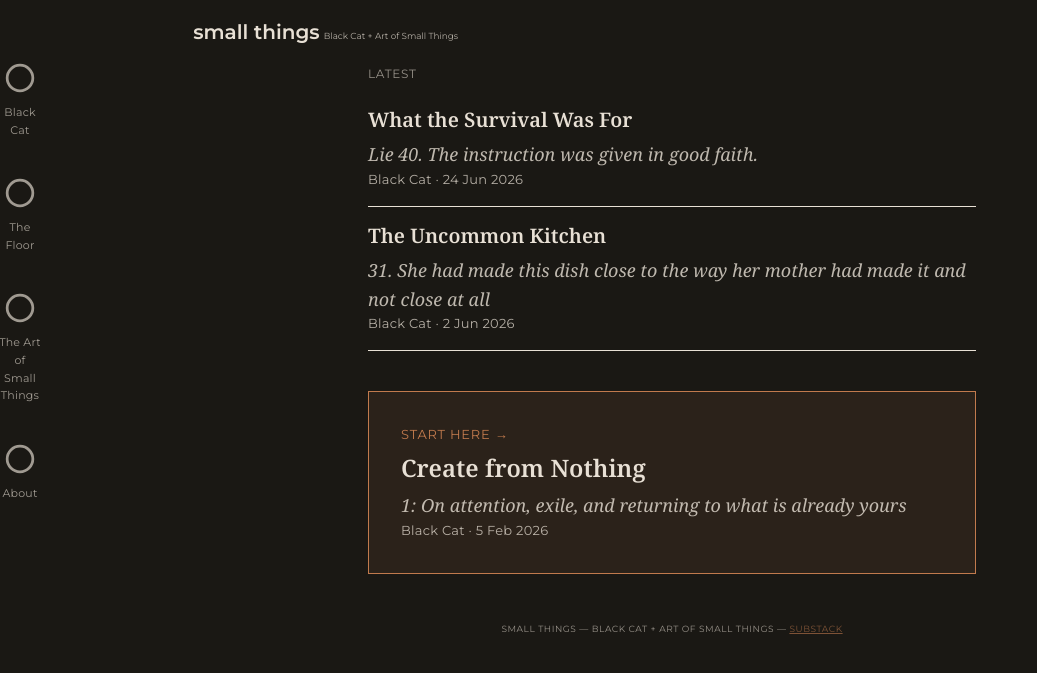
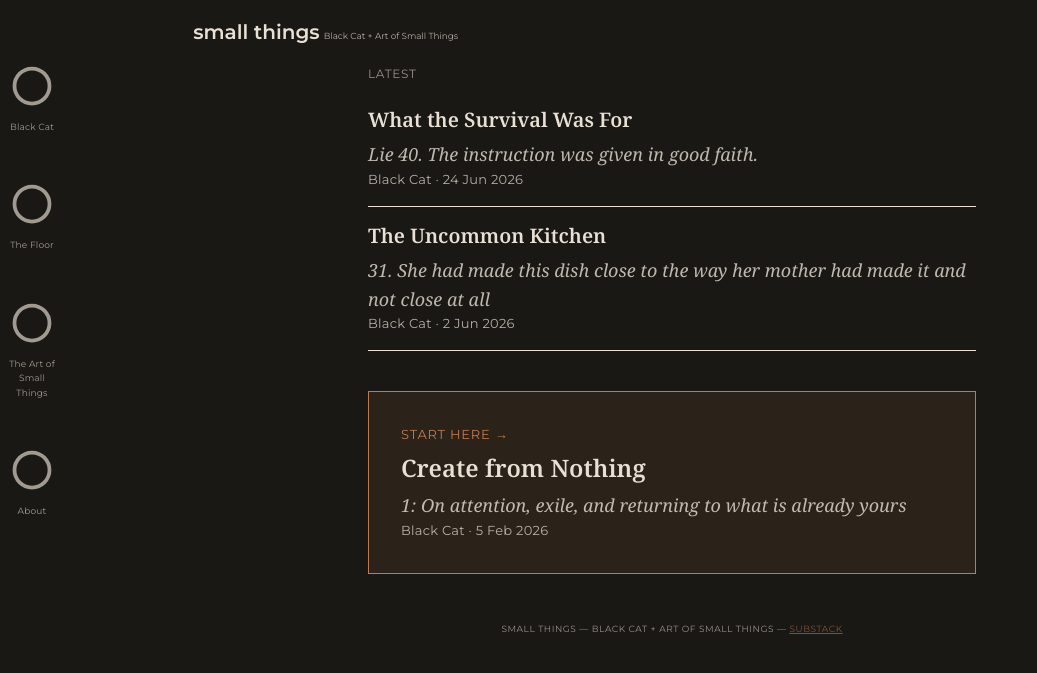
Before and after one commit to 2pix/small-things, a Jekyll site: the page built from index.html, in a window 1280 px wide. Shown: the top 673 px of the page, without its empty margins (0-1037 px from the left). Built offline with Jekyll 4.4.1, drawn with Linux system fonts in a browser that asks for light colours.

Commit message:
Nav rail: symmetric margins, bigger circles (60px), smaller Instagram-style labels
Removed the asymmetric bleed margin from last commit - it broke the
symmetry Claire actually wanted (About's right margin should match
Black Cat's left margin, both inherit .site-header's equal padding
naturally). Circles grown 44px -> 60px, gap between them increased to
match, rail height 11vh -> 13vh to fit. Label text shrunk to 9px to
read as a quiet identity tag under the circle, Instagram-username
style, not a competing label.

```diff
--- a/assets/css/style.css
+++ b/assets/css/style.css
@@ -67,7 +67,7 @@ a {
 }
 
 .story-pill__label {
-  font-size: 0.6875rem;
+  font-size: 0.5625rem;
   letter-spacing: 0.02em;
 }
 
@@ -165,16 +165,13 @@ main {
 .stories-row {
   display: flex;
   align-items: center;
-  gap: var(--space-2);
+  gap: var(--space-3);
   overflow-x: auto;
   margin-top: var(--space-1);
-  height: 11vh; /* mobile rail - grown to fit larger circles */
+  height: 13vh; /* mobile rail - grown to fit larger circles */
   scrollbar-width: none; /* Firefox */
   -ms-overflow-style: none; /* old Edge */
-  /* bleed past site-header's padding so an overflowing last item can peek/cut off at the true screen edge - the Instagram-stories "there's more, swipe" cue */
-  margin-left: calc(-1 * var(--space-3));
-  margin-right: calc(-1 * var(--space-3));
-  padding-left: var(--space-3);
+  /* symmetric: same margin left (before Black Cat) as right (after About) - inherits site-header's equal left/right padding, no override needed */
 }
 
 .stories-row::-webkit-scrollbar {
@@ -198,8 +195,8 @@ main {
 }
 
 .story-pill__icon {
-  width: 44px;
-  height: 44px;
+  width: 60px;
+  height: 60px;
   fill: none;
   stroke: currentColor;
   stroke-width: 1.5;
```
